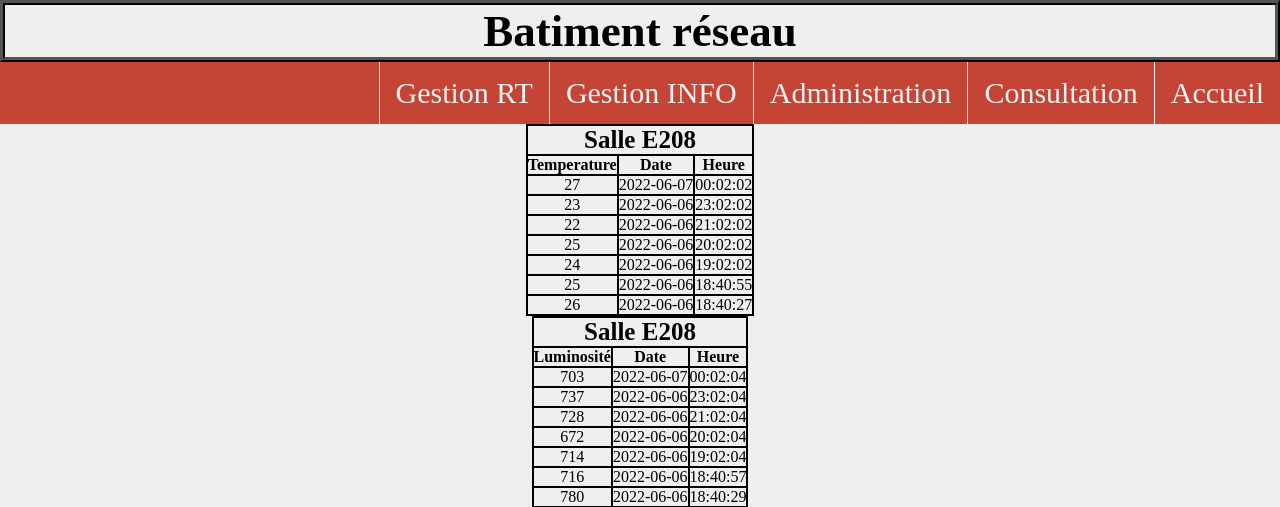
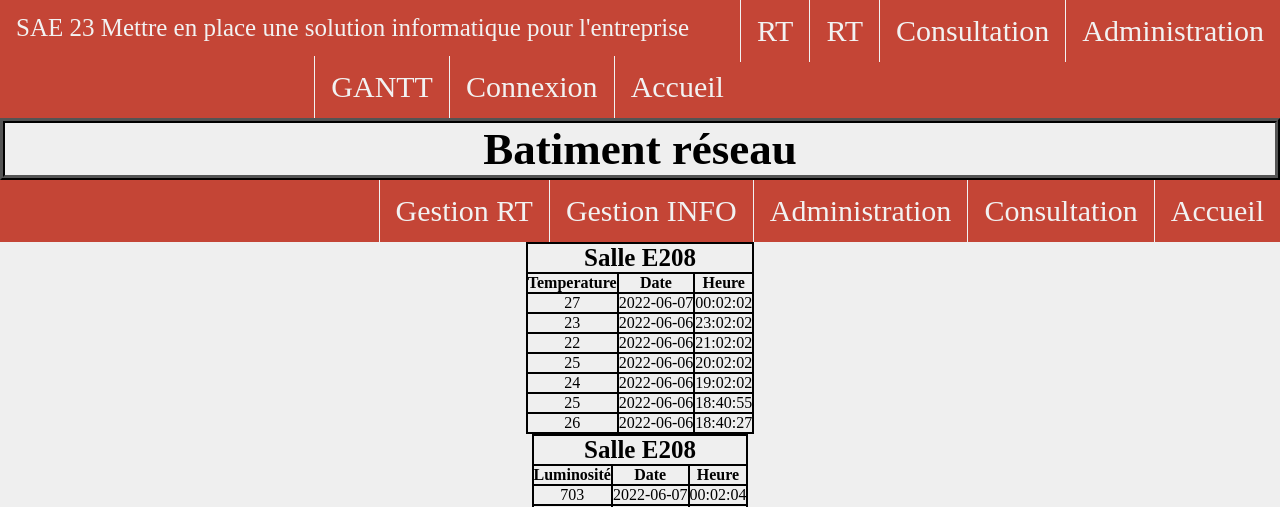
Before and after one commit to lilian-breux/SAE23, a PHP site: page /RT.php in a window 1280 px wide. Shown: the top 507 px of the page. Run offline with PHP 8.4, Linux system fonts and the light colour scheme; a user stored in the database is signed in; data comes from the database, SQL or seed files in the repository.

Commit message:
Update nav bar

```diff
--- a/Site_web/RT.php
+++ b/Site_web/RT.php
@@ -13,6 +13,22 @@
 		<title>Batiment réseaux et télécoms</title>
         <link rel="stylesheet" type="text/css" href="../styles/style.css" />
     </head>
+
+<!-- Navigation bar -->
+ <header>
+     <nav>
+        <ul>
+	      <li><p> SAE 23 Mettre en place une solution informatique pour l'entreprise </p> </li>
+              <li><a href="Administration.php"> Administration </a> </li>
+              <li><a href="consultation.php"> Consultation </a></li>
+              <li><a href="RT.php">RT</a></li>
+	      <li><a href="INFO.php">RT</a></li>
+              <li><a href="index.php"> Accueil </a></li>
+	      <li><a href="login.php"> Connexion</a></li>
+	      <li><a href="../GanttProject/SAE23.pdf"> GANTT </a></li>
+    	</ul>
+      </nav>
+    </header>
     <body>
         <h1>Batiment réseau</h1>
         <?php
```
